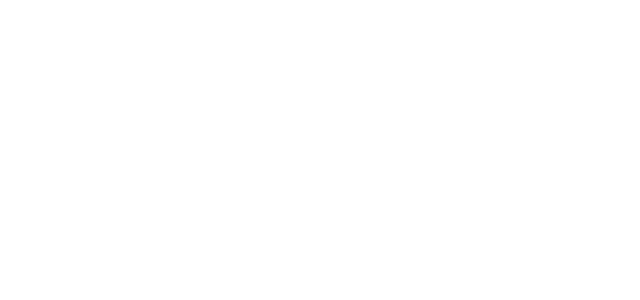
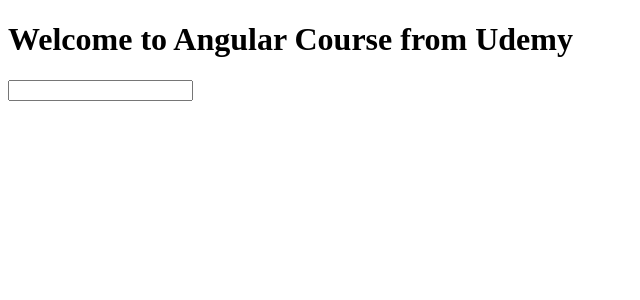
Before and after one commit to Madden20202-zz/angular-Udemy, an Angular app: page / in a window 1280 px wide. Shown: the top 300 px of the page, without its empty margins (0-640 px from the left). Built offline with nearby package versions, Linux system fonts and the light colour scheme.

Commit message:
get html ready for styling

```diff
--- a/src/app/app.component.html
+++ b/src/app/app.component.html
@@ -1,3 +1,8 @@
 
 <!-- This is for routing, which is covered later -->
 <router-outlet></router-outlet>
+
+
+<h1> Welcome to {{ data.title }} </h1>
+
+<input class="demo">
```
